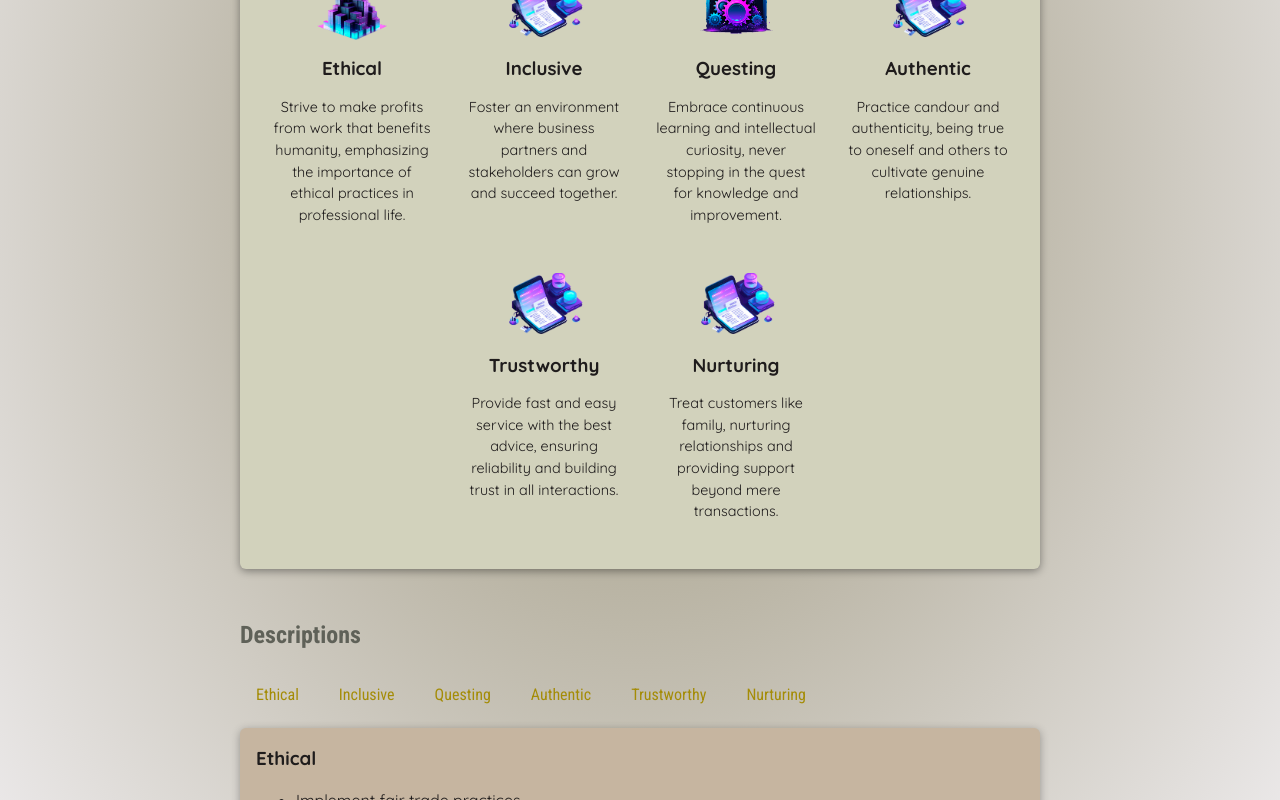
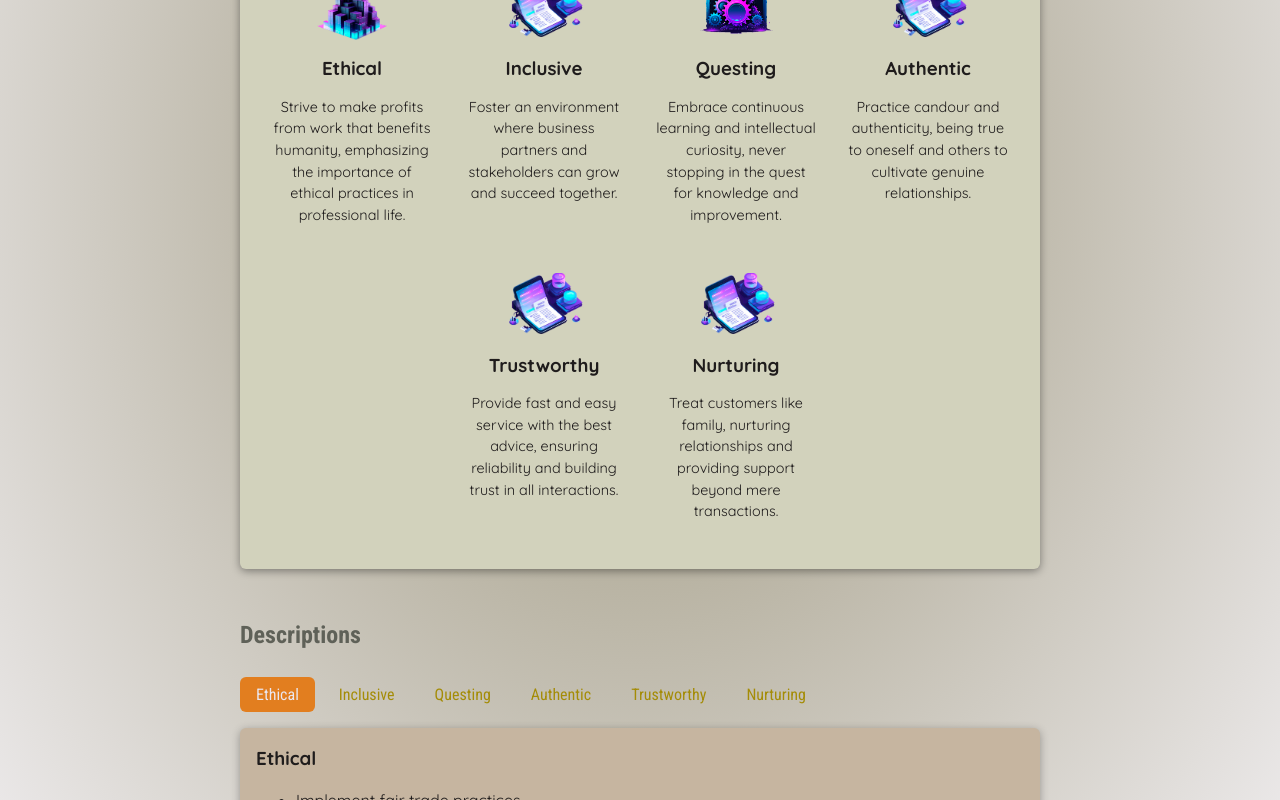
Before and after one commit to triunai/reactTiqa, a React (Vite) app: page / in a window 1280 px wide. Both pictures are taken after a click on the button "Ethical". Shown: the part 633-1433 px from the top of the page. Built offline with nearby package versions, Linux system fonts and the light colour scheme.

Commit message:
Added dynamic styling to tabButton

```diff
--- a/src/App.jsx
+++ b/src/App.jsx
@@ -1,29 +1,36 @@
 // react imports
-import { useState } from 'react';
-import { Component } from 'react';
-// component imports
-import Header from './components/Header/Header.jsx'
-import CoreConcept from './components/CoreConcept.jsx';
-import TabButton from './components/TabButton.jsx';
+import { useState } from "react";
+import { Component } from "react";
+// component imports - used barrel files, ask about this
+import { Header, CoreConcept, TabButton, TabContent } from "./components";
+
 // domain model imports
-import { CORE_CONCEPTS, EXAMPLES } from './data.js';
+import { CORE_CONCEPTS, EXAMPLES } from "./data.js";
+
 
 function App() {
+  // Lifecycle hooks begin here
+  const [selectedTopic, setSelectedTopic] = useState();
 
-  // Lifecycle hooks begin here
-  const [ selectedTopic, setSelectedTopic ] = useState();
-
-  // initialization of arrays
-  const buttonNames = ["Ethical", "Inclusive", "Questing", "Authentic", "Trustworthy", "Nurturing"];
+  // initialization of arrays - ask if this is a good implementation
+  const buttonNames = [
+    "Ethical",
+    "Inclusive",
+    "Questing",
+    "Authentic",
+    "Trustworthy",
+    "Nurturing",
+  ];
 
   // function to handle tabButtons
-  function handleClick(selectedButton){
+  function handleClick(selectedButton) {
     // selectedButton => 'tabThatWasClicked'
 
     setSelectedTopic(selectedButton);
 
     console.log(selectedTopic);
   }
+
 
   // Actual HTML implementation
 
@@ -33,50 +40,45 @@ function App() {
       <Header></Header>
 
       <main>
+        <h2>Lets find out !</h2>
+        <h4 style={{ textAlign: "center" }}>(reminder to change svgs)</h4>
 
-        <h2>Lets find out !</h2>
-        <h4 style={{textAlign:'center'}}>(reminder to change svgs)</h4>
-
-        <section id='core-concepts'>
-          <h2 className='coreCepts'> Core Concepts </h2>
+        <section id="core-concepts">
+          <h2 className="coreCepts"> Core Concepts </h2>
           <ul>
-            <CoreConcept
-            {...CORE_CONCEPTS[0]}/>
-            <CoreConcept
-            {...CORE_CONCEPTS[1]}/>
-            <CoreConcept
-            {...CORE_CONCEPTS[2]}/>
-            <CoreConcept
-            {...CORE_CONCEPTS[3]}/>
-            <CoreConcept
-            {...CORE_CONCEPTS[4]}/>
-            <CoreConcept
-            {...CORE_CONCEPTS[5]}/>
+            <CoreConcept {...CORE_CONCEPTS[0]} />
+            <CoreConcept {...CORE_CONCEPTS[1]} />
+            <CoreConcept {...CORE_CONCEPTS[2]} />
+            <CoreConcept {...CORE_CONCEPTS[3]} />
+            <CoreConcept {...CORE_CONCEPTS[4]} />
+            <CoreConcept {...CORE_CONCEPTS[5]} />
           </ul>
         </section>
 
-        <section id='descriptions'>
+        <section id="descriptions">
           <h2>Descriptions</h2>
           <menu>
-           {/* Random code, ask if right  */}
-          {buttonNames.map( name =>
+            {/* Random code, ask if right or if you should hard code it next time   */}
+            {buttonNames.map((name) => (
               <TabButton
-              key = {name}
-              buttonName = {name}
-              onClickOfButton = { () => handleClick(name)}
+                key={name}
+                buttonName={name}
+                onClickOfButton={() => handleClick(name)}
+                isSelected = {selectedTopic === name
+                }
               />
-           )}
+            ))}
             {/*Previous Implementation
                   <TabButton
                   buttonName="Inclusive"
                   onClickOfButton = {handleClick}/>
-              */
-              }
+              */}
           </menu>
 
-          {/* Checks if state is false, then asks you to pick button, conditional rendering */}
-          {!selectedTopic ? <p>Please select a relevant topic</p>
-          : <div id = 'tab-content'>
+          {/* {!selectedTopic ? (
+            <p>Please select a relevant topic</p>
+          ) : (
+            <div id="tab-content">
               <h3>{EXAMPLES[selectedTopic].title}</h3>
               <ul>
                 <li>{EXAMPLES[selectedTopic].actionPoints[0]}</li>
@@ -84,10 +86,16 @@ function App() {
                 <li>{EXAMPLES[selectedTopic].actionPoints[2]}</li>
               </ul>
               <p>{EXAMPLES[selectedTopic].keyPractices}</p>
-      </div> }
+            </div>
+          )} */}
 
+          {/* We used ternary here to make it cover truth and false, ampersands-&& only cover true cases */}
+          {!selectedTopic ? (
+            <p>Please select a relevant topic</p>
+          ) : (
+            <TabContent example = {EXAMPLES[selectedTopic]} />
+          )}
         </section>
-
       </main>
     </div>
   );
--- a/src/components/TabButton.jsx
+++ b/src/components/TabButton.jsx
@@ -1,4 +1,4 @@
-export default function TabButton({buttonName, onClickOfButton}){
+export default function TabButton({buttonName, onClickOfButton, isSelected}){
 
     // remove this
     function clickHandler(){
@@ -6,6 +6,10 @@ export default function TabButton({buttonName, onClickOfButton}){
     }
 
     return (
-        <li><button onClick={onClickOfButton}>{buttonName}</button></li>
+        <li>
+            <button
+            className={isSelected ? "active" : undefined}
+            onClick={onClickOfButton}>{buttonName}</button>
+        </li>
     );
 }
--- /dev/null
+++ b/src/components/TabContent.jsx
@@ -0,0 +1,13 @@
+export default function TabContent( {example} ) {
+  return (
+    <div id="tab-content">
+      <h3> {example.title} </h3>
+      <ul>
+        {example.actionPoints.map((point, index) => (
+          <li key={index}>{point}</li>
+        ))}
+      </ul>
+      <p>{example.keyPractices}</p>
+    </div>
+  );
+}
--- /dev/null
+++ b/src/components/index.js
@@ -0,0 +1,6 @@
+// barrel file, no idea what this is but ask someone, less imports
+
+export { default as Header } from './Header/Header.jsx';
+export { default as CoreConcept } from './CoreConcept.jsx';
+export { default as TabButton } from './TabButton.jsx';
+export { default as TabContent } from './TabContent.jsx';
--- a/src/index.css
+++ b/src/index.css
@@ -102,12 +102,12 @@ main h2 {
 }
 
 #descriptions menu button:hover {
-  background-color: #1b082f;
+  background-color: #e27e1f;
   color: #ebe7ef;
 }
 
 #descriptions menu button.active {
-  background-color: #7925d3;
+  background-color: #e27e1f;
   color: #ebe7ef;
 }
 
```
Lines whose indentation alone changed are shown as unchanged.
